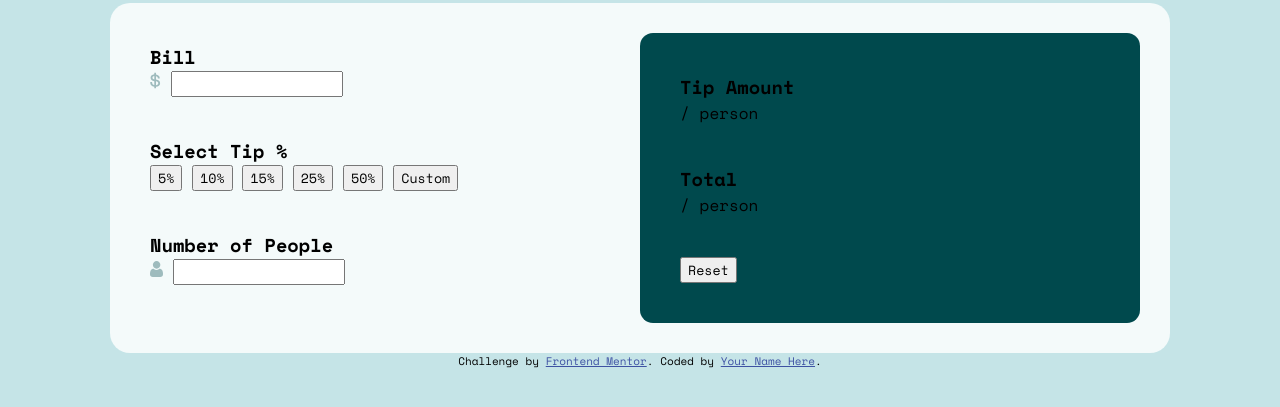
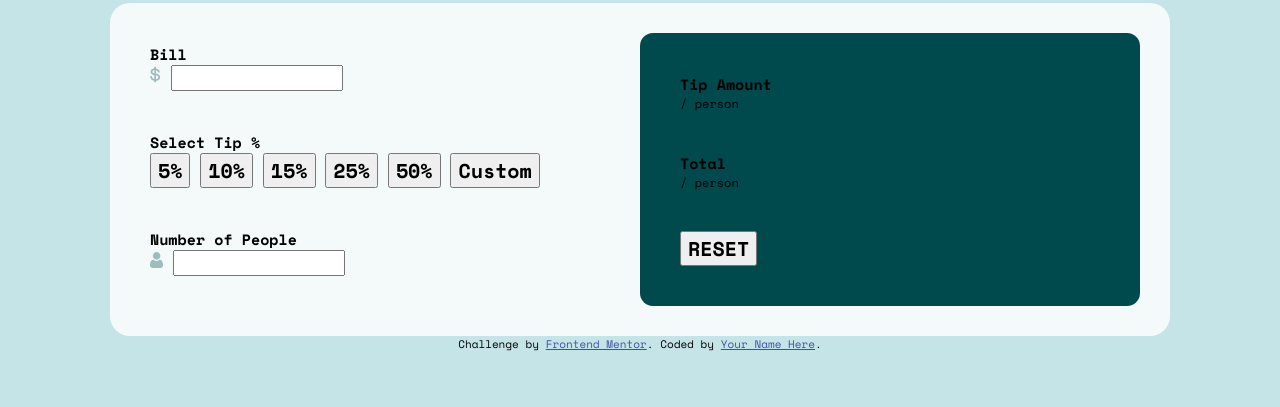
Before and after one commit to alex-robert-fr/tip-calculator-app, a plain HTML site: page index.html in a window 1280 px wide. Shown: the part 65-472 px from the top of the page. Drawn offline with nearby package versions, Linux system fonts and the light colour scheme.

Commit message:
Font size and weight

```diff
--- a/styles.css
+++ b/styles.css
@@ -13,6 +13,12 @@ body{
 }
 section:not(#people){
   margin-bottom: 40px;
+}
+h3{
+  font-size: 15px;
+}
+p{
+  font-size: 12px;
 }
 h3, p{
   margin: 0px;
@@ -39,11 +45,20 @@ main{
 #calculation{
   padding: 10px;
 }
+#tip button{
+  font-size: 20px;
+  font-weight: 700;
+}
 /*result*/
 #result{
   background-color: var(--very-dark-cyan);
   border-radius: 13px;
   padding: 40px;
+}
+#result button{
+  text-transform: uppercase;
+  font-size: 20px;
+  font-weight: 700;
 }
 
 /* attribution */
```
